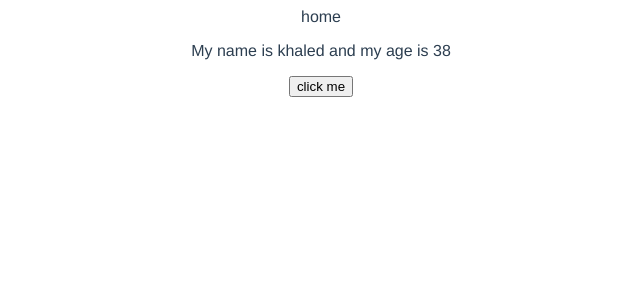
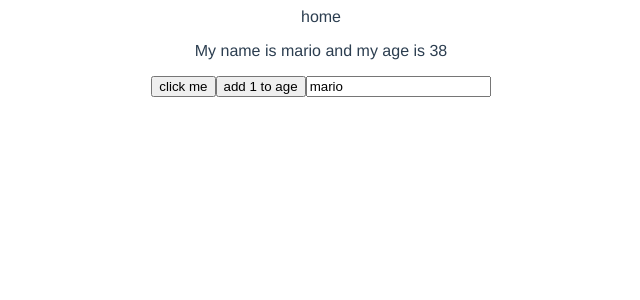
Before and after one commit to khalegjr/course_vue3-thenetninja, a Vue app in the folder dojo-blog/: page / in a window 1280 px wide. Shown: the top 300 px of the page, without its empty margins (319-959 px from the left). Built offline with nearby package versions, Linux system fonts and the light colour scheme.

Commit message:
Trabalhando com refs em propriedades do componente

```diff
--- a/dojo-blog/src/views/Home.vue
+++ b/dojo-blog/src/views/Home.vue
@@ -1,8 +1,10 @@
 <template>
   <div class="home">
     home
-    <p ref="p">My name is {{ name }} and my age is {{ age }}</p>
+    <p>My name is {{ name }} and my age is {{ age }}</p>
     <button @click="handleClick">click me</button>
+    <button @click="age++">add 1 to age</button>
+    <input type="text" v-model="name" />
   </div>
 </template>
 
@@ -14,22 +16,15 @@
     name: "Home",
 
     setup() {
-      console.log(this);
-
-      const p = ref(null);
-      console.log(p);
-      console.log(p.value);
-
-      let name = "khaled";
-      let age = 38;
+      const name = ref("mario");
+      const age = ref(38);
 
       const handleClick = () => {
-        console.log(p.value);
-        p.value.classList.add("test");
-        p.value.textContent = "hello, ninjas";
+        name.value = "luigi";
+        age.value = 35;
       };
 
-      return { name, age, handleClick, p };
+      return { name, age, handleClick };
     },
   };
 </script>
```
